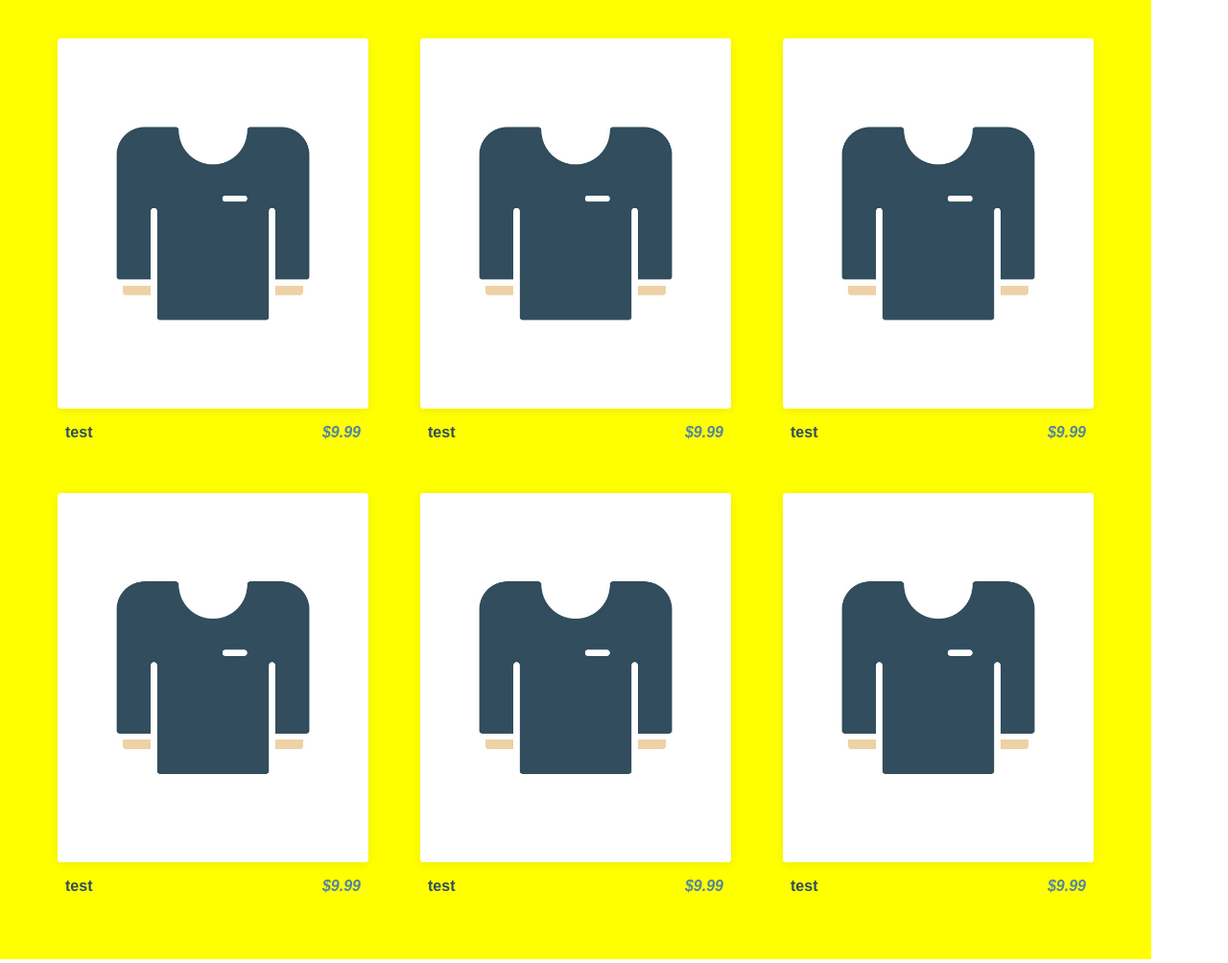
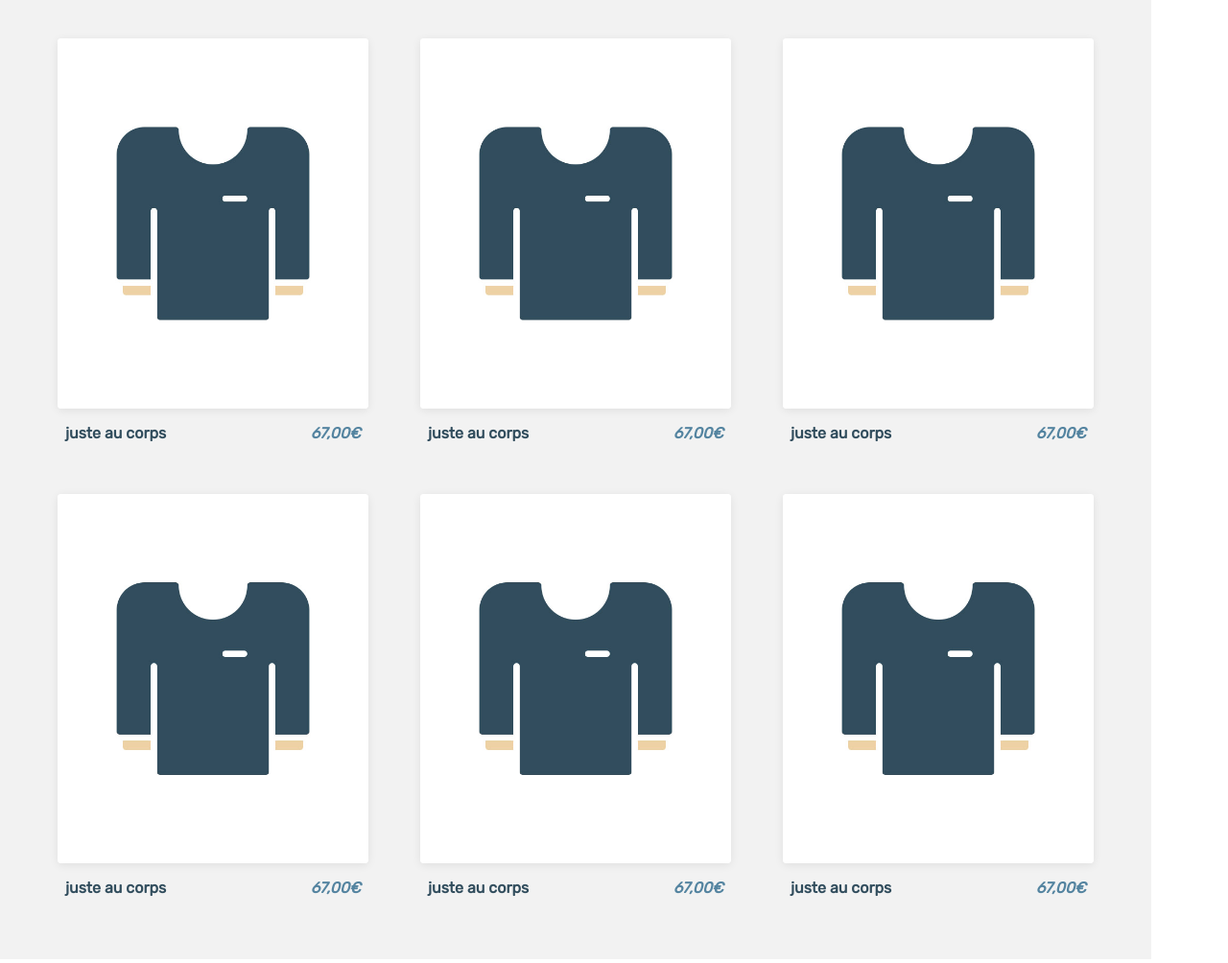
Before and after one commit to jeremySrgt/ITW-projet, a plain HTML site: page html/articleLoader/ALhtml/jac.html in a window 1280 px wide. Shown: the whole page at 96% size. Drawn offline with nearby package versions, Linux system fonts and the light colour scheme.

Commit message:
le chargement ajax est fonctionnel la police et le placement des pages est ok

```diff
--- a/html/articleLoader/ALcss/jac.css
+++ b/html/articleLoader/ALcss/jac.css
@@ -12,7 +12,7 @@ body{
 }
 
 .affichage_article{
-    background-color: yellow;
+    background-color: #f2f2f2;
     width: 1200px;
     height: 1000px;
     display: inline-block;
--- a/html/articleLoader/ALhtml/jac.html
+++ b/html/articleLoader/ALhtml/jac.html
@@ -6,6 +6,7 @@
     <link rel="stylesheet" href="../ALcss/jac.css">
     <link rel="stylesheet" href="../../../js/article_categorie_boutique/css/style.css">
     <link rel="stylesheet" href="../../../js/article_categorie_boutique/css/reset.css">
+    <link href="https://fonts.googleapis.com/css?family=Rubik" rel="stylesheet">
 
     <script src="https://ajax.googleapis.com/ajax/libs/jquery/3.2.1/jquery.min.js"></script>
     <script type="text/javascript" src="../../../js/article_categorie_boutique/js/modernizr.js"></script>
@@ -43,7 +44,7 @@
                         </div>-->
 
                         <button class="add-to-cart">
-                            <em>Add to Cart</em>
+                            <em>Ajouter</em>
                             <svg x="0px" y="0px" width="32px" height="32px" viewBox="0 0 32 32">
                                 <path stroke-dasharray="19.79 19.79" stroke-dashoffset="19.79" fill="none" stroke="#FFFFFF" stroke-width="2" stroke-linecap="square" stroke-miterlimit="10" d="M9,17l3.9,3.9c0.1,0.1,0.2,0.1,0.3,0L23,11"/>
                             </svg>
@@ -54,8 +55,8 @@
                 </div> <!-- .cd-single-item -->
 
                 <div class="cd-item-info">
-                    <b><a href="#0">test</a></b>
-                    <em>$9.99</em>
+                    <b><a href="#0">juste au corps</a></b>
+                    <em>67,00€</em>
                 </div> <!-- cd-item-info -->
             </li>
 
@@ -88,7 +89,7 @@
                         </div>-->
 
                         <button class="add-to-cart">
-                            <em>Add to Cart</em>
+                            <em>Ajouter</em>
                             <svg x="0px" y="0px" width="32px" height="32px" viewBox="0 0 32 32">
                                 <path stroke-dasharray="19.79 19.79" stroke-dashoffset="19.79" fill="none" stroke="#FFFFFF" stroke-width="2" stroke-linecap="square" stroke-miterlimit="10" d="M9,17l3.9,3.9c0.1,0.1,0.2,0.1,0.3,0L23,11"/>
                             </svg>
@@ -99,8 +100,8 @@
                 </div> <!-- .cd-single-item -->
 
                 <div class="cd-item-info">
-                    <b><a href="#0">test</a></b>
-                    <em>$9.99</em>
+                    <b><a href="#0">juste au corps</a></b>
+                    <em>67,00€</em>
                 </div> <!-- cd-item-info -->
             </li>
 
@@ -133,7 +134,7 @@
                         </div>-->
 
                         <button class="add-to-cart">
-                            <em>Add to Cart</em>
+                            <em>Ajouter</em>
                             <svg x="0px" y="0px" width="32px" height="32px" viewBox="0 0 32 32">
                                 <path stroke-dasharray="19.79 19.79" stroke-dashoffset="19.79" fill="none" stroke="#FFFFFF" stroke-width="2" stroke-linecap="square" stroke-miterlimit="10" d="M9,17l3.9,3.9c0.1,0.1,0.2,0.1,0.3,0L23,11"/>
                             </svg>
@@ -144,8 +145,8 @@
                 </div> <!-- .cd-single-item -->
 
                 <div class="cd-item-info">
-                    <b><a href="#0">test</a></b>
-                    <em>$9.99</em>
+                    <b><a href="#0">juste au corps</a></b>
+                    <em>67,00€</em>
                 </div> <!-- cd-item-info -->
             </li>
             <li>
@@ -177,7 +178,7 @@
                         </div>-->
 
                         <button class="add-to-cart">
-                            <em>Add to Cart</em>
+                            <em>Ajouter</em>
                             <svg x="0px" y="0px" width="32px" height="32px" viewBox="0 0 32 32">
                                 <path stroke-dasharray="19.79 19.79" stroke-dashoffset="19.79" fill="none" stroke="#FFFFFF" stroke-width="2" stroke-linecap="square" stroke-miterlimit="10" d="M9,17l3.9,3.9c0.1,0.1,0.2,0.1,0.3,0L23,11"/>
                             </svg>
@@ -188,8 +189,8 @@
                 </div> <!-- .cd-single-item -->
 
                 <div class="cd-item-info">
-                    <b><a href="#0">test</a></b>
-                    <em>$9.99</em>
+                    <b><a href="#0">juste au corps</a></b>
+                    <em>67,00€</em>
                 </div> <!-- cd-item-info -->
             </li>
 
@@ -222,7 +223,7 @@
                         </div>-->
 
                         <button class="add-to-cart">
-                            <em>Add to Cart</em>
+                            <em>Ajouter</em>
                             <svg x="0px" y="0px" width="32px" height="32px" viewBox="0 0 32 32">
                                 <path stroke-dasharray="19.79 19.79" stroke-dashoffset="19.79" fill="none" stroke="#FFFFFF" stroke-width="2" stroke-linecap="square" stroke-miterlimit="10" d="M9,17l3.9,3.9c0.1,0.1,0.2,0.1,0.3,0L23,11"/>
                             </svg>
@@ -233,8 +234,8 @@
                 </div> <!-- .cd-single-item -->
 
                 <div class="cd-item-info">
-                    <b><a href="#0">test</a></b>
-                    <em>$9.99</em>
+                    <b><a href="#0">juste au corps</a></b>
+                    <em>67,00€</em>
                 </div> <!-- cd-item-info -->
             </li>
 
@@ -267,7 +268,7 @@
                         </div>-->
 
                         <button class="add-to-cart">
-                            <em>Add to Cart</em>
+                            <em>Ajouter</em>
                             <svg x="0px" y="0px" width="32px" height="32px" viewBox="0 0 32 32">
                                 <path stroke-dasharray="19.79 19.79" stroke-dashoffset="19.79" fill="none" stroke="#FFFFFF" stroke-width="2" stroke-linecap="square" stroke-miterlimit="10" d="M9,17l3.9,3.9c0.1,0.1,0.2,0.1,0.3,0L23,11"/>
                             </svg>
@@ -278,8 +279,8 @@
                 </div> <!-- .cd-single-item -->
 
                 <div class="cd-item-info">
-                    <b><a href="#0">test</a></b>
-                    <em>$9.99</em>
+                    <b><a href="#0">juste au corps</a></b>
+                    <em>67,00€</em>
                 </div> <!-- cd-item-info -->
             </li>
 
--- a/js/article_categorie_boutique/css/style.css
+++ b/js/article_categorie_boutique/css/style.css
@@ -13,7 +13,7 @@ html {
 
 body {
   font-size: 1.6rem;
-  font-family: "Work Sans", sans-serif;
+    font-family: 'Rubik', sans-serif;
   color: #314d5d;
   background-color: white;
 }
```
